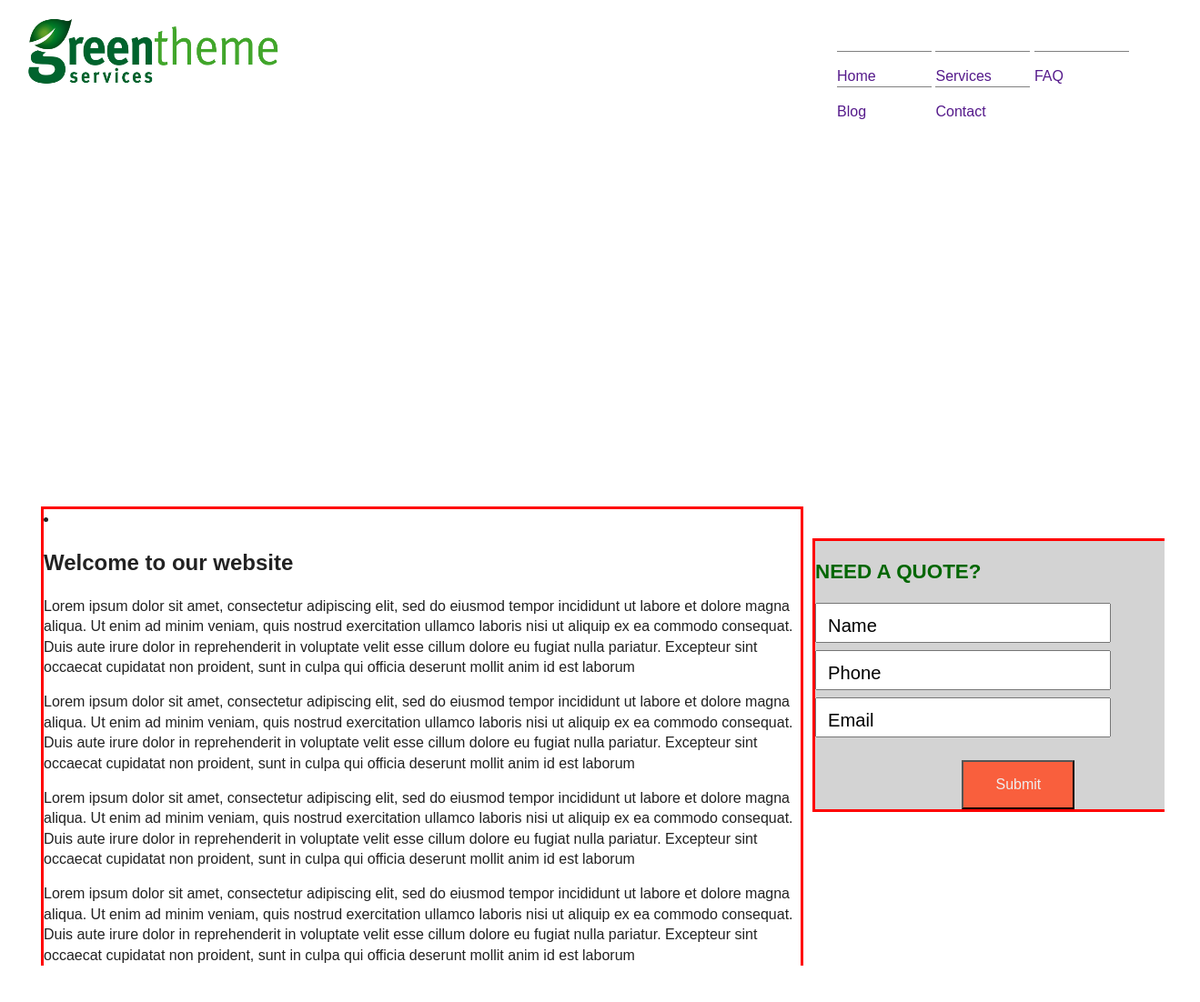
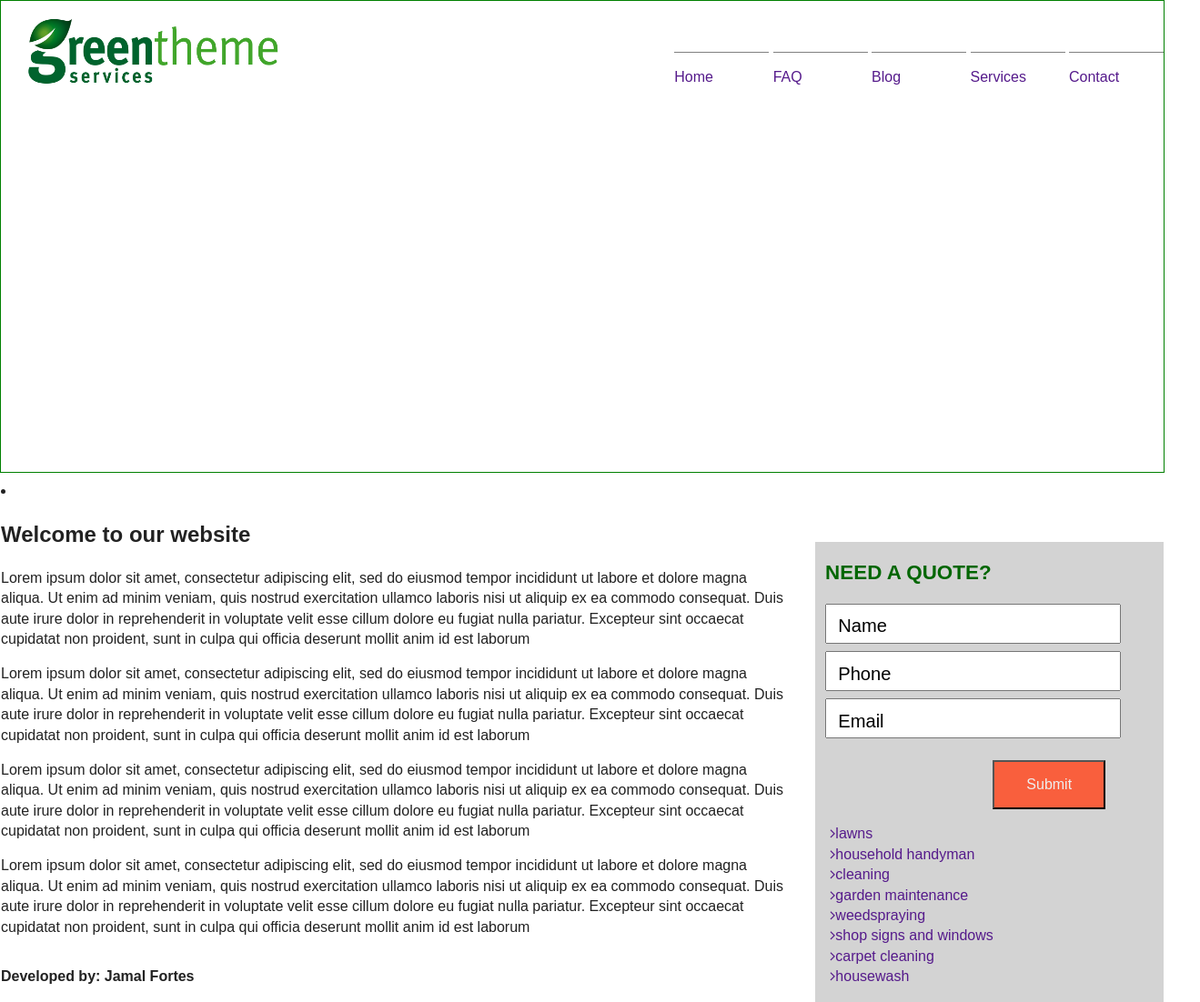
Before and after one commit to jfortes/greentheme, a plain HTML site: page index.html in a window 1280 px wide. Shown: the whole page at 91% size, 1319 px wide, since content can reach past the window. Before the commit the page ends 1062 px from the top, so only its background shows below. Drawn offline with nearby package versions, Linux system fonts and the light colour scheme.

Commit message:
pre slider

```diff
--- a/css/main.css
+++ b/css/main.css
@@ -184,6 +184,12 @@ h2 i{
 
 @media only screen and (min-width : 50em) {
 
+#container{
+    max-width: 80em;
+    margin: auto;
+    border:1px green solid;
+
+}
 
 /* HomePage Begins */
 
@@ -197,14 +203,17 @@ h2 i{
     width: 100%;
     float: right;
     display: block;
+    position: relative;
+    /*border:1px blue solid;*/
 
 
 }
 
 #home-navigation>ul{
     position: absolute;
-    margin-left: 55em;
+    /*margin-left: 55em;*/
     top: 2.5em;
+    right: 0;
 
 }
 
@@ -267,28 +276,18 @@ h2 i{
     display: none;
 }
 
-/*#home-slider{
-    width: 100%;
-    background-color: #006600;
-    height: 10em;
-    top: 10em;
+#content{
+    width: 68%;
+    height: 50%;
+    top: 33em;
     position: relative;
-}*/
-
-
-#content{
-    width: 65%;
-    height: 50%;
-    top: 35em;
-    position: relative;
-    left: 3em;
-    outline: 3px red solid;
+    left: 0;
 }
 
 #quote{
-    outline: 3px red solid;
+/*    outline: 3px red solid;*/
     width: 30%;
-    height: 40%;
+    height: 70%;
     float: right;
     margin-top: 6%;
     background-color: #D3D3D3;
@@ -298,6 +297,7 @@ h2 i{
 .pure-form h2{
     font-size: 1.4em;
     color: #006600;
+    margin-left: 3%;
 }
 
 .pure-form input[type]{
@@ -306,6 +306,7 @@ h2 i{
     font-size: 1.8em;
     box-shadow: none;
     margin-bottom: 0.3em;
+    margin-left: 3%;
 
 }
 
@@ -313,7 +314,7 @@ h2 i{
     background-color: #f95f3d;
     color: #eee;
     padding: 1em 2.2em;
-    margin-left: 42%;
+    margin-left: 51%;
     box-shadow: none;
     margin-top: 1em;
 }
@@ -347,9 +348,34 @@ h2 i{
    padding-left: 0.5em;
 }
 
+#quote-content-link{
+    list-style-type: none;
+    width: 100%;
+    float: left;
+}
 
+#quote-content-link ul{
+    position: relative;
+  /*  display: block;*/
+}
 
+#quote-content-link a{
+    text-decoration: none;
+}
 
+#quote-content-link i{
+    margin-left: -6%;
+
+}
+
+.homepage-author{
+    float: left;
+    width: 100%;
+}
+
+.homepage-author p{
+    font-weight: bold;
+}
 
 
 
--- a/index.html
+++ b/index.html
@@ -25,6 +25,9 @@
         <![endif]-->
 
         <!-- Add your site or application content here -->
+        <div id="container">
+
+
             <header id="header">
                 <div id="logo"><img src="img/logo.jpg" alt=""></div></header>
                 <!-- <span id="header-menu"><i class="fa fa-bars fa-2x"></i></span> -->
@@ -32,6 +35,9 @@
             <nav id="home-navigation">
                 <ul>
                     <li><a href="">Home</a></li>
+                    </li>
+                    <li><a href="">FAQ</a></li>
+                    <li><a href="">Blog</a></li>
                     <li><a href="">Services</a>
                         <ul>
                             <li><a href="">lawns</a></li>
@@ -44,8 +50,6 @@
                             <li><a href="">housewash</a></li>
                         </ul>
                     </li>
-                <li><a href="">FAQ</a></li>
-                <li><a href="">Blog</a></li>
                     <li><a href="">Contact</a></li>
                 </ul>
             </nav>
@@ -108,7 +112,12 @@
                     <p>Lorem ipsum dolor sit amet, consectetur adipiscing elit, sed do eiusmod tempor incididunt ut labore et dolore magna aliqua. Ut enim ad minim veniam, quis nostrud exercitation ullamco laboris nisi ut aliquip ex ea commodo consequat. Duis aute irure dolor in reprehenderit in voluptate velit esse cillum dolore eu fugiat nulla pariatur. Excepteur sint occaecat cupidatat non proident, sunt in culpa qui officia deserunt mollit anim id est laborum</p>
                     <p>Lorem ipsum dolor sit amet, consectetur adipiscing elit, sed do eiusmod tempor incididunt ut labore et dolore magna aliqua. Ut enim ad minim veniam, quis nostrud exercitation ullamco laboris nisi ut aliquip ex ea commodo consequat. Duis aute irure dolor in reprehenderit in voluptate velit esse cillum dolore eu fugiat nulla pariatur. Excepteur sint occaecat cupidatat non proident, sunt in culpa qui officia deserunt mollit anim id est laborum</p>
                 </li>
+
+            <div class="homepage-author">
+                <p>Developed by: Jamal Fortes</p>
+            </div>
             </article>
+
 
             <div id="quote">
                  <form class="pure-form">
@@ -127,11 +136,20 @@
 
                          <button type="submit" class="pure-button">Submit</button>
 
+
+                        <ul id="quote-content-link">
+                            <li><a href=""><i class="fa fa-angle-right"></i>lawns</a></li>
+                            <li><a href=""><i class="fa fa-angle-right"></i>household handyman</a></li>
+                            <li><a href=""><i class="fa fa-angle-right"></i>cleaning</a></li>
+                            <li><a href=""><i class="fa fa-angle-right"></i>garden maintenance</a></li>
+                            <li><a href=""><i class="fa fa-angle-right"></i>weedspraying</a></li>
+                            <li><a href=""><i class="fa fa-angle-right"></i>shop signs and windows</a></li>
+                            <li><a href=""><i class="fa fa-angle-right"></i>carpet cleaning</a></li>
+                            <li><a href=""><i class="fa fa-angle-right"></i>housewash</a></li>
+                        </ul>
                     </fieldset>
-
-
-
             </div>
+        </div><!-- end of container -->
 
 
 
```
Lines whose indentation alone changed are shown as unchanged.
